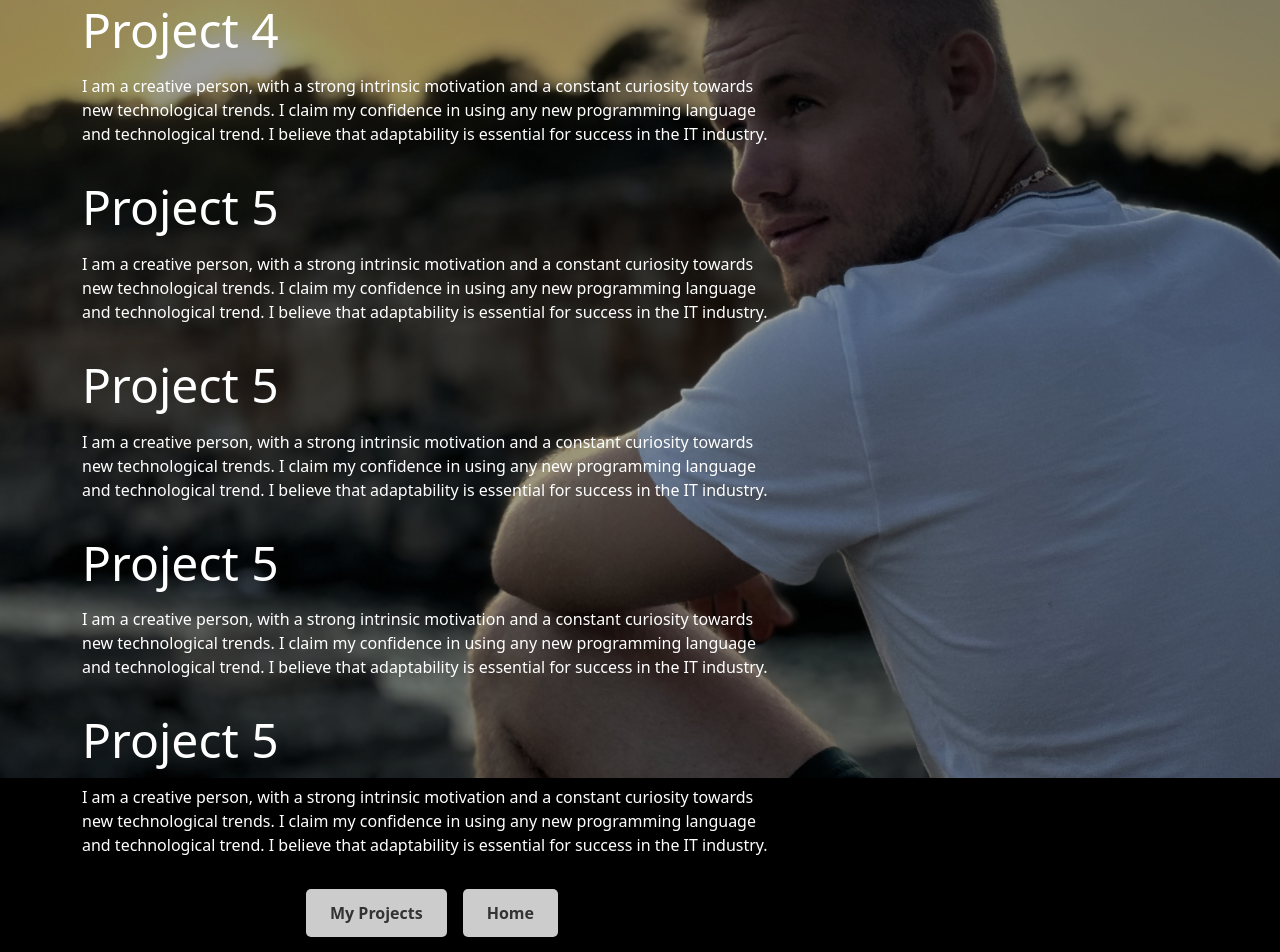
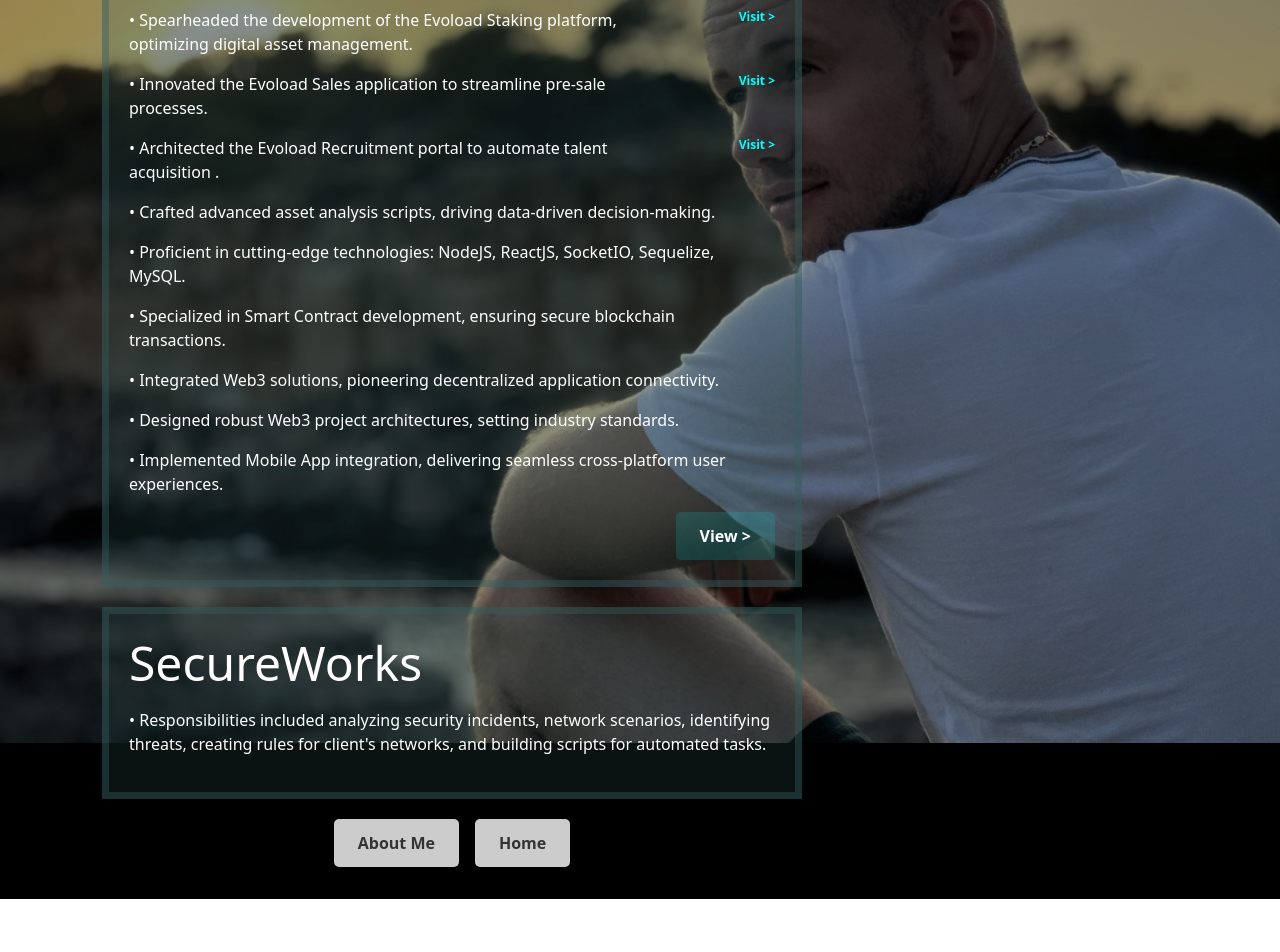
Before and after one commit to alexeic12/react-ts, a React (Vite) app: page /projects in a window 1280 px wide. Shown: the part 660-1612 px from the top of the page. After the commit the page ends 1559 px from the top, so only its background shows below. Built offline with nearby package versions, Linux system fonts and the light colour scheme.

Commit message:
restyle, and add more content

```diff
--- a/src/components/Layouts/MainLayout/MainLayout.module.scss
+++ b/src/components/Layouts/MainLayout/MainLayout.module.scss
@@ -14,7 +14,7 @@
   border-radius: 50px;
 
   &:hover {
-    color: #ff0000 !important;
+    color: black !important;
     padding: 10px;
     background-color: aqua;
   }
--- a/src/pages/About/About.module.scss
+++ b/src/pages/About/About.module.scss
@@ -63,7 +63,7 @@ text-align: left;
   .buttons {
     display: flex;
     gap: 1rem;
-    justify-content: center;
+    justify-content: left;
 
     // Responsive adjustments for phone landscape
     @include respond-to(mobileLanscape) {
--- a/src/pages/Home/Home.module.scss
+++ b/src/pages/Home/Home.module.scss
@@ -16,7 +16,7 @@
   .content {
     position: relative;
     z-index: 1;
-    text-align: left;
+    text-align: center;
     max-width: 700px;
     width: 100%; // optional, allows full-width if needed
   }
@@ -43,7 +43,6 @@ text-align: left;
   .subtitle {
     font-size: 1rem;
     margin-bottom: 2rem;
-    text-align: left;
 
     // Responsive adjustments for phone landscape
     @include respond-to(mobileLanscape) {
--- a/src/pages/Home/Home.tsx
+++ b/src/pages/Home/Home.tsx
@@ -11,8 +11,8 @@ export default function Home(): ReactElement {
         <h1 className={styles.title}>Hi, I'm Alex !</h1>
         <p className={styles.subtitle}>
           Welcome to my CV website. I'm a fullstack developer passionate about clean code,
-          beautiful design, and continuous learning.I am a creative person, with a strong intrinsic motivation and a constant curiosity towards new technological trends. I claim my confidence in using any new programming language and technological trend. I believe that adaptability is essential for success in the IT industry.
-        </p>
+          beautiful design, and continuous learning.
+          </p>
         <div className={styles.buttons}>
           <button onClick={() => navigate("/projects")}>My Projects</button>
           <button onClick={() => navigate("/about")}>About Me</button>
--- a/src/pages/Projects/Projects.module.scss
+++ b/src/pages/Projects/Projects.module.scss
@@ -4,7 +4,7 @@
 .container {
     position: relative;
     min-height: 100vh;
-    display: flex;
+    display:inline-block;
     align-items: center;
     justify-content: flex-start;
     color: #fff;
@@ -19,7 +19,13 @@
     text-align: left;
     max-width: 700px;
     width: 100%; // optional, allows full-width if needed
+    border: 7px solid rgb(53, 92, 92,0.4);
+    margin: 20px;
+    padding: 20px;
+    background-color: rgb(53, 92, 92,0.2);
   }
+
+
 
   .title {
     font-size: 3rem;
@@ -42,25 +48,47 @@ text-align: left;
 
   .subtitle {
     font-size: 1rem;
-    margin-bottom: 2rem;
     text-align: left;
-
+    display: inline-flex;
+    a {
+      font-size: .75rem;
+      padding-left: 50px;
+      margin-left: 20px;
+      color: #00ffff;
+      text-decoration:solid;
+      font-weight: bold;
+    }
     // Responsive adjustments for phone landscape
     @include respond-to(mobileLanscape) {
         font-size: 0.7rem;
-margin-bottom: 1rem;
 text-align: left;
       }
 
         // Responsive adjustments for phone
         @include respond-to(mobile) {
             font-size: 0.5rem;
-    margin-bottom: 1rem;
     text-align: left;
           }
   }
 
+
+
   .buttons {
+    display: flex;
+    gap: 1rem;
+    justify-content: right;
+
+    // Responsive adjustments for phone landscape
+    @include respond-to(mobileLanscape) {
+        gap: 1rem;
+      }
+                // Responsive adjustments for phone
+                @include respond-to(mobile) {
+                    gap: .5rem;
+                  }
+  }
+
+  .buttonsCenter {
     display: flex;
     gap: 1rem;
     justify-content: center;
@@ -75,7 +103,7 @@ text-align: left;
                   }
   }
 
-  .buttons button {
+  .buttonsCenter button {
     background-color: #ffffffcc;
     border: none;
     color: #333;
@@ -98,6 +126,38 @@ text-align: left;
                   }
   }
 
+  .buttons button {
+    background-color: rgba(17, 189, 189, 0.2);
+
+    border: none;
+    color: white;
+    padding: 0.75rem 1.5rem;
+    border-radius: 5px;
+    cursor: pointer;
+    font-weight: bold;
+    transition: background-color 0.3s;
+     // Responsive adjustments for phone landscape
+     @include respond-to(mobileLanscape) {
+        font-size: 0.75rem;
+        padding: .25rem .5rem;
+        border-radius: 2px;
+      }
+                // Responsive adjustments for phone
+                @include respond-to(mobile) {
+                    font-size: 0.75rem;
+                    padding: .25rem .5rem;
+                    border-radius: 2px;
+                  }
+
+
+  }
+
   .buttons button:hover {
     background-color: aqua;
+    color: black;
   }
+
+  .buttonsCenter button:hover {
+    background-color: aqua;
+    color: black;
+  }
--- a/src/pages/Projects/Projects.tsx
+++ b/src/pages/Projects/Projects.tsx
@@ -1,5 +1,5 @@
 import type { ReactElement } from "react";
-import { useNavigate } from "react-router-dom";
+import { Link, useNavigate } from "react-router-dom";
 import styles from "./Projects.module.scss";
 
 export default function Projects(): ReactElement {
@@ -8,43 +8,83 @@ export default function Projects(): ReactElement {
   return (
     <div className={styles.container}>
       <div className={styles.content}>
-        <h1 className={styles.title}>Project 1</h1>
+        <h1 className={styles.title}>Casio Education</h1>
         <p className={styles.subtitle}>
-          I am a creative person, with a strong intrinsic motivation and a constant curiosity towards new technological trends. I claim my confidence in using any new programming language and technological trend. I believe that adaptability is essential for success in the IT industry.
+        • Maintenance and optimization of cluster (K8S)
         </p>
-        <h1 className={styles.title}>Project 2</h1>
         <p className={styles.subtitle}>
-          I am a creative person, with a strong intrinsic motivation and a constant curiosity towards new technological trends. I claim my confidence in using any new programming language and technological trend. I believe that adaptability is essential for success in the IT industry.
+        • FullStack development for new platform functionalities
         </p>
-        <h1 className={styles.title}>Project 3</h1>
         <p className={styles.subtitle}>
-          I am a creative person, with a strong intrinsic motivation and a constant curiosity towards new technological trends. I claim my confidence in using any new programming language and technological trend. I believe that adaptability is essential for success in the IT industry.
+        • Database administration
         </p>
-        <h1 className={styles.title}>Project 4</h1>
         <p className={styles.subtitle}>
-          I am a creative person, with a strong intrinsic motivation and a constant curiosity towards new technological trends. I claim my confidence in using any new programming language and technological trend. I believe that adaptability is essential for success in the IT industry.
+        • Integration with Salesforce database
         </p>
-        <h1 className={styles.title}>Project 5</h1>
         <p className={styles.subtitle}>
-          I am a creative person, with a strong intrinsic motivation and a constant curiosity towards new technological trends. I claim my confidence in using any new programming language and technological trend. I believe that adaptability is essential for success in the IT industry.
+        • Sanity Studio maintenance
         </p>
-        <h1 className={styles.title}>Project 5</h1>
         <p className={styles.subtitle}>
-          I am a creative person, with a strong intrinsic motivation and a constant curiosity towards new technological trends. I claim my confidence in using any new programming language and technological trend. I believe that adaptability is essential for success in the IT industry.
-        </p>
-        <h1 className={styles.title}>Project 5</h1>
-        <p className={styles.subtitle}>
-          I am a creative person, with a strong intrinsic motivation and a constant curiosity towards new technological trends. I claim my confidence in using any new programming language and technological trend. I believe that adaptability is essential for success in the IT industry.
-        </p>
-        <h1 className={styles.title}>Project 5</h1>
-        <p className={styles.subtitle}>
-          I am a creative person, with a strong intrinsic motivation and a constant curiosity towards new technological trends. I claim my confidence in using any new programming language and technological trend. I believe that adaptability is essential for success in the IT industry.
+        • Creating scripts for various tasks
         </p>
         <div className={styles.buttons}>
-          <button onClick={() => navigate("/projects")}>My Projects</button>
+          <button onClick={() => window.location.href = "https://casio-education.eu/"}>View &gt;</button>
+        </div>
+      </div>
+
+      <div className={styles.content}>
+      <h1 className={styles.title}>Evoload</h1>
+      <p className={styles.subtitle} onClick={() => window.location.href = "https://platform.evoload.co/login"}>
+      • Engineered the Freight Exchange platform at Evoload, enhancing logistics efficiency
+      <a href="https://platform.evoload.co/"> Visit&nbsp;&gt;</a>
+        </p>
+        <p className={styles.subtitle}>
+        • Spearheaded the development of the Evoload Staking platform, optimizing digital asset management.
+        <a href="https://staking.evoload.co/"> Visit&nbsp;&gt;</a>
+        </p>
+        <p className={styles.subtitle}>
+        • Innovated the Evoload Sales application to streamline pre-sale processes.
+        <a href="https://presale.evoload.co/"> Visit&nbsp;&gt;</a>
+        </p>
+        <p className={styles.subtitle}>
+        • Architected the Evoload Recruitment portal to automate talent acquisition .
+        <a href="https://portal.evoload.co/"> Visit&nbsp;&gt;</a>
+        </p>
+        <p className={styles.subtitle}>
+        • Crafted advanced asset analysis scripts, driving data-driven decision-making.
+        </p>
+        <p className={styles.subtitle}>
+        • Proficient in cutting-edge technologies: NodeJS, ReactJS, SocketIO, Sequelize, MySQL.
+        </p>
+        <p className={styles.subtitle}>
+        • Specialized in Smart Contract development, ensuring secure blockchain transactions.
+        </p>
+        <p className={styles.subtitle}>
+        • Integrated Web3 solutions, pioneering decentralized application connectivity.
+        </p>
+        <p className={styles.subtitle}>
+        • Designed robust Web3 project architectures, setting industry standards.
+        </p>
+        <p className={styles.subtitle}>
+        • Implemented Mobile App integration, delivering seamless cross-platform user experiences.
+        </p>
+
+        <div className={styles.buttons}>
+          <button onClick={() => window.location.href = "https://evoload.co/"}>View &gt;</button>
+        </div>
+</div>
+
+<div className={styles.content}>
+      <h1 className={styles.title}>SecureWorks</h1>
+        <p className={styles.subtitle}>
+        • Responsibilities included analyzing security incidents, network scenarios, identifying threats, creating rules for client's networks, and building scripts for automated tasks.
+        </p>
+</div>
+
+<div className={styles.buttonsCenter}>
+          <button onClick={() => navigate("/about")}>About Me</button>
           <button onClick={() => navigate("/")}>Home</button>
         </div>
-      </div>
-    </div>
+</div>
   );
 }
```
